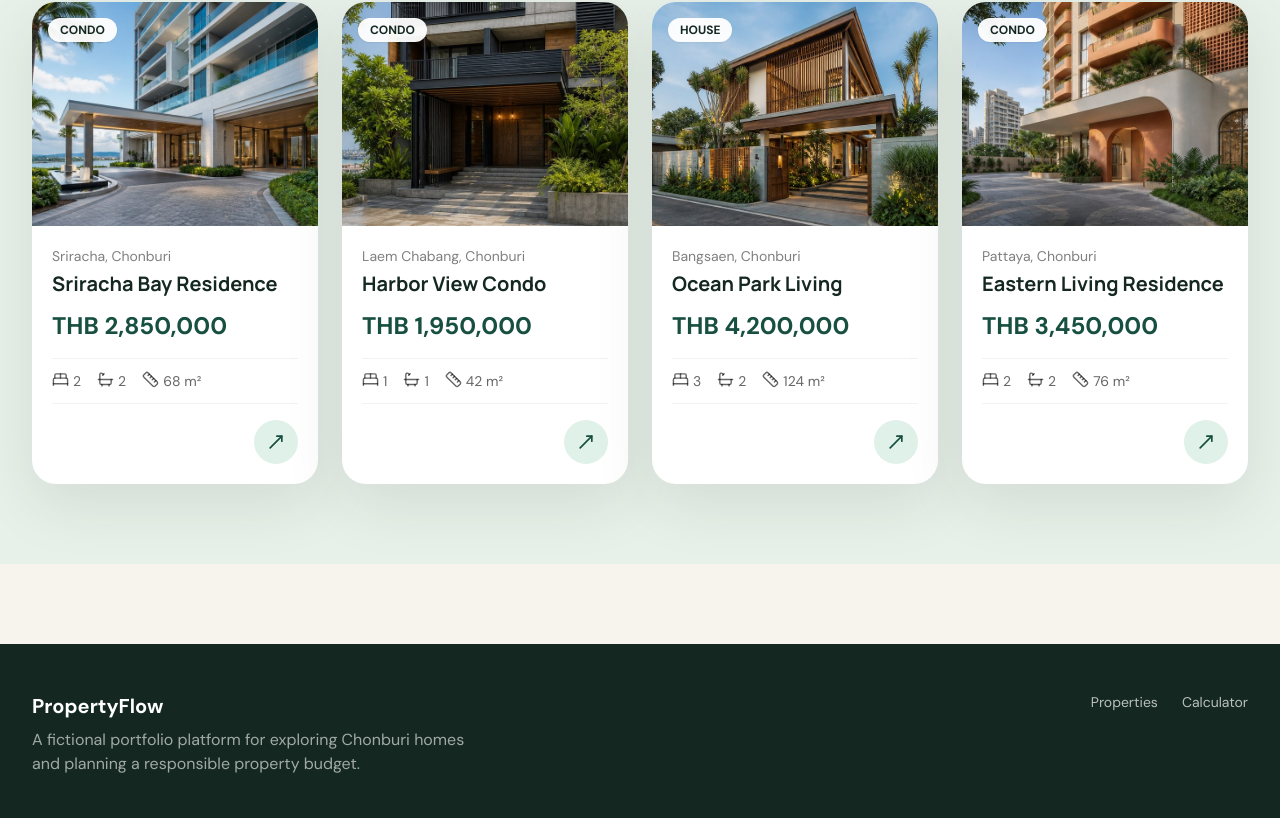
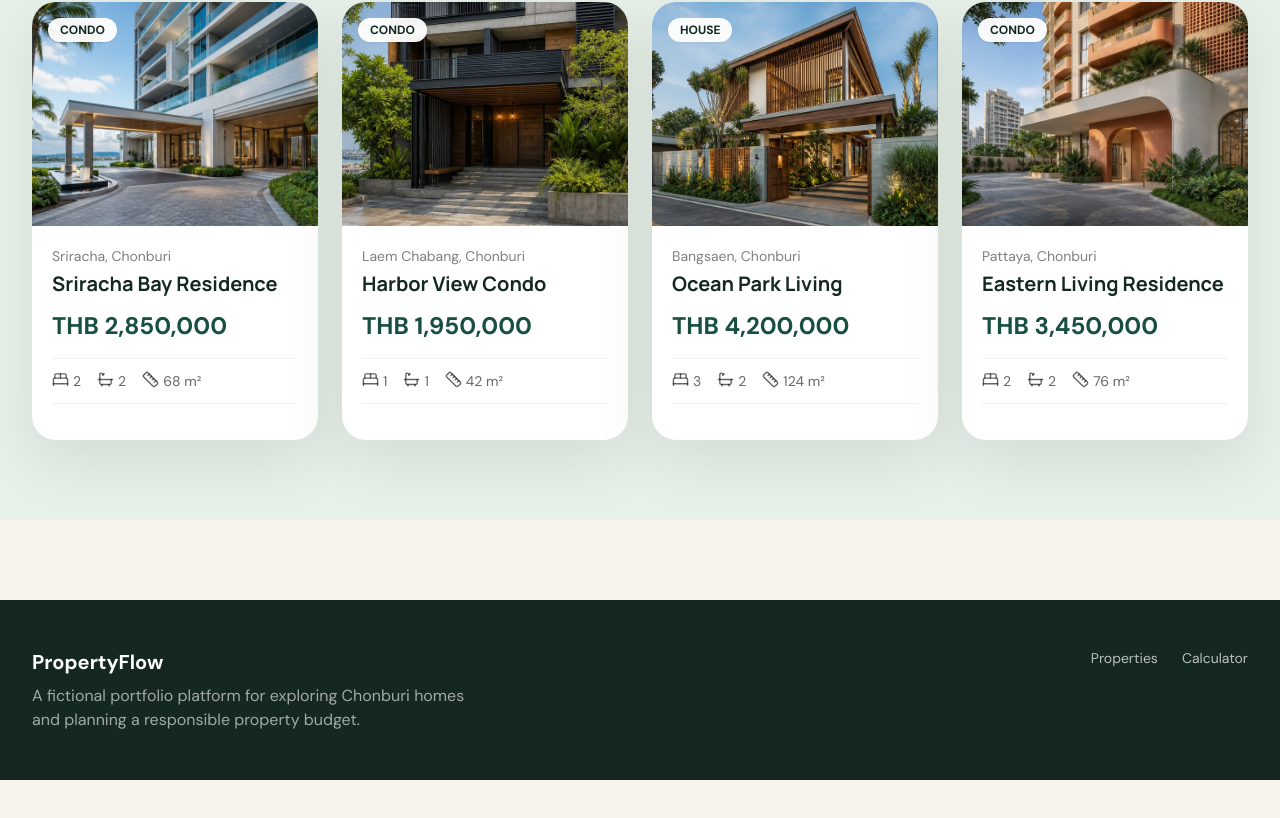
Before and after one commit to Poramet04/propertyflow, a React (Vite) app in the folder frontend/: page / in a window 1280 px wide. Shown: the part 1039-1857 px from the top of the page. After the commit the page ends 1819 px from the top, so only its background shows below. Built offline with nearby package versions, Linux system fonts and the light colour scheme; no server answers.

Commit message:
Remove redundant property card arrow

```diff
--- a/frontend/src/components/PropertyCard.tsx
+++ b/frontend/src/components/PropertyCard.tsx
@@ -1,4 +1,4 @@
-import { BedDouble, Bath, Heart, MoveUpRight, Ruler } from "lucide-react";
+import { BedDouble, Bath, Heart, Ruler } from "lucide-react";
 import { Link } from "react-router-dom";
 import { useLanguage } from "../hooks/useLanguage";
 import type { Property } from "../types";
@@ -45,19 +45,13 @@ export default function PropertyCard({
             <span className="flex gap-1"><Bath size={17} />{p.bathrooms}</span>
             <span className="flex gap-1"><Ruler size={17} />{p.areaSqm} m²</span>
           </div>
-          <div className="flex items-center justify-between">
+          <div>
             {p.estimatedMonthlyPayment != null ? (
               <div>
                 <p className="text-xs text-black/40">Est. monthly</p>
                 <p className="font-semibold">{money(p.estimatedMonthlyPayment)}</p>
               </div>
             ) : <span />}
-            <span
-              aria-hidden="true"
-              className="rounded-full bg-mint p-3 text-forest transition group-hover:bg-forest group-hover:text-white"
-            >
-              <MoveUpRight size={20} />
-            </span>
           </div>
         </div>
       </Link>
```
